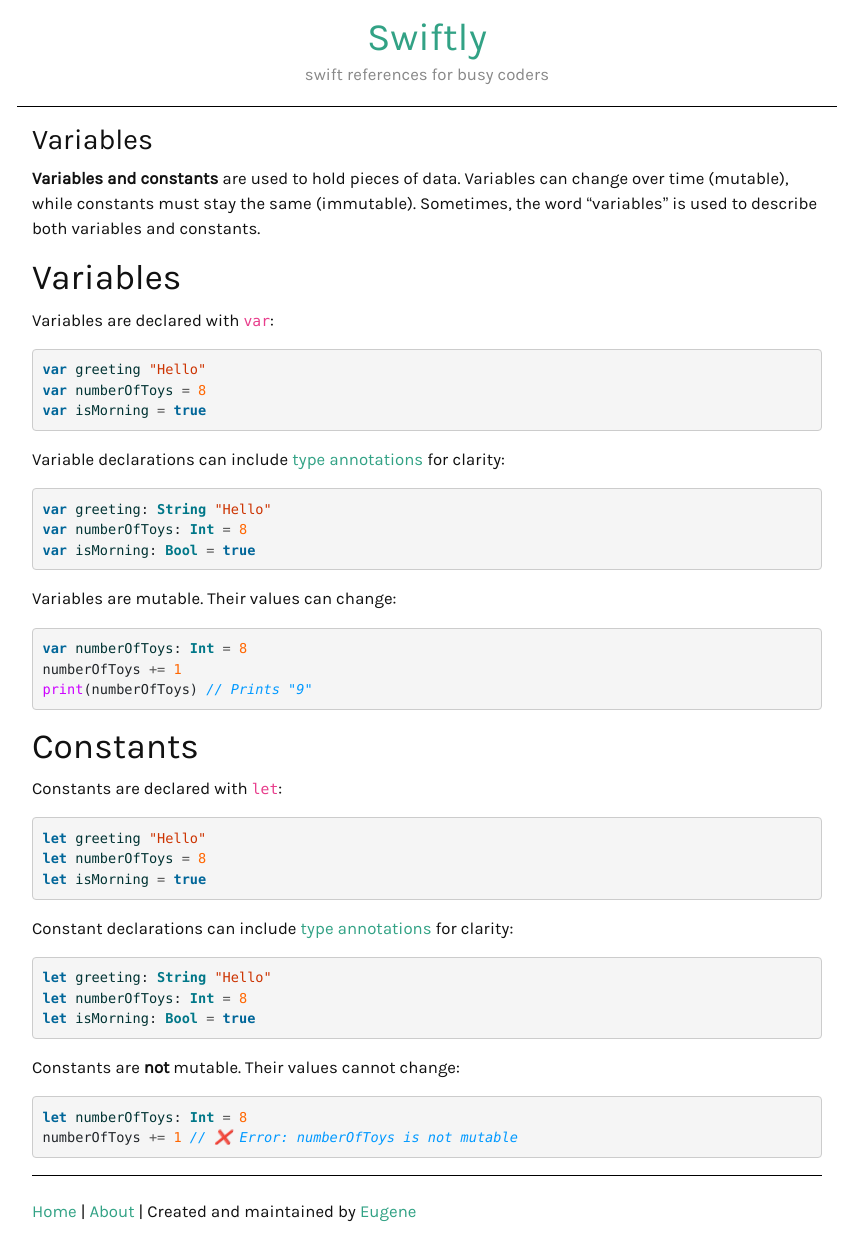
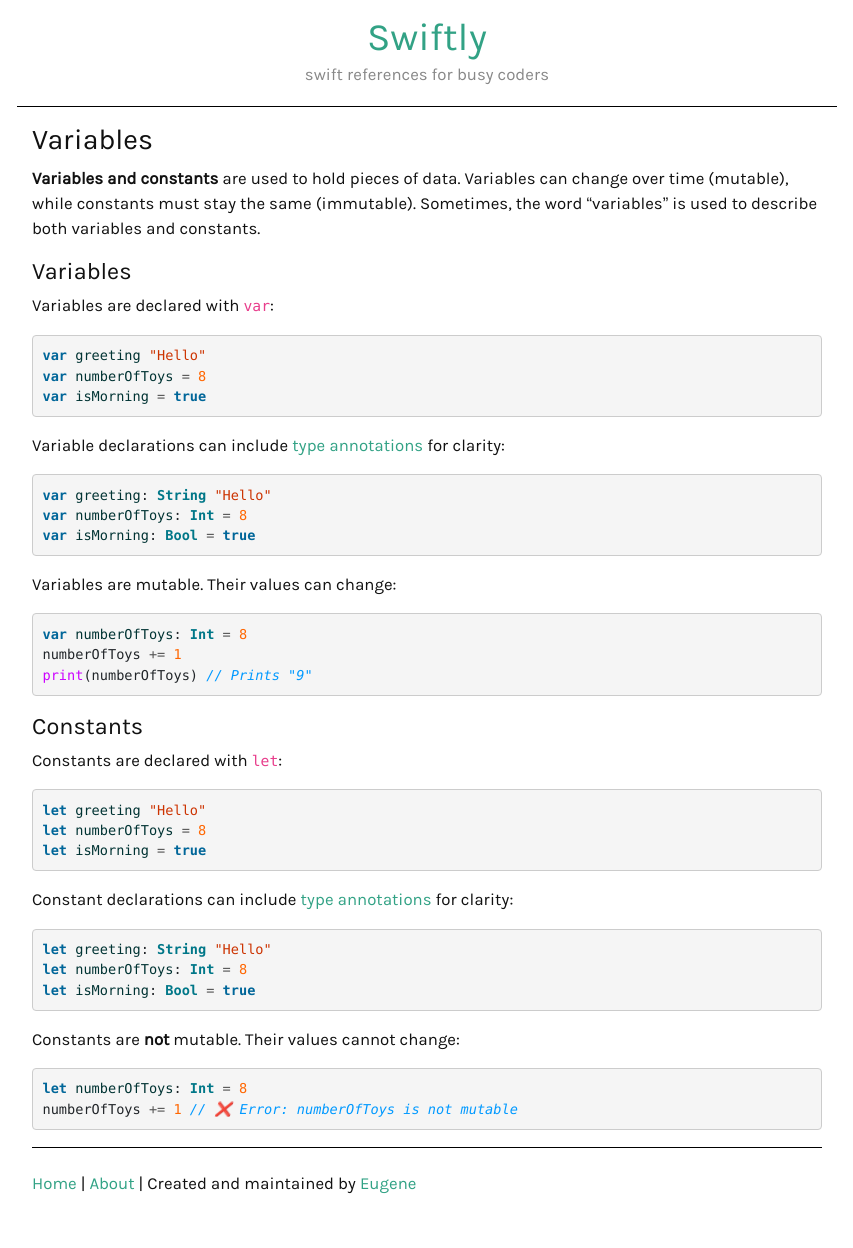
Before and after one commit to ebelinski/swiftly, a Jekyll site: the page built from variables.md, in a window 1280 px wide. Shown: the whole page, without its empty margins (213-1066 px from the left). Built offline with Jekyll 4.4.1, drawn with Linux system fonts in a browser that asks for light colours; after the commit the page ends 1220 px from its top, so only the background shows below that.

Commit message:
fixed headers

````diff
--- a/variables.md
+++ b/variables.md
@@ -13,7 +13,7 @@ redirect_from:
 
 **Variables and constants** are used to hold pieces of data. Variables can change over time (mutable), while constants must stay the same (immutable). Sometimes, the word "variables" is used to describe both variables and constants.
 
-# Variables
+### Variables
 
 Variables are declared with `var`:
 
@@ -39,7 +39,7 @@ numberOfToys += 1
 print(numberOfToys) // Prints "9"
 ```
 
-# Constants
+### Constants
 
 Constants are declared with `let`:
 
````
Also changed, not shown: index.md (+1 -1 lines).
